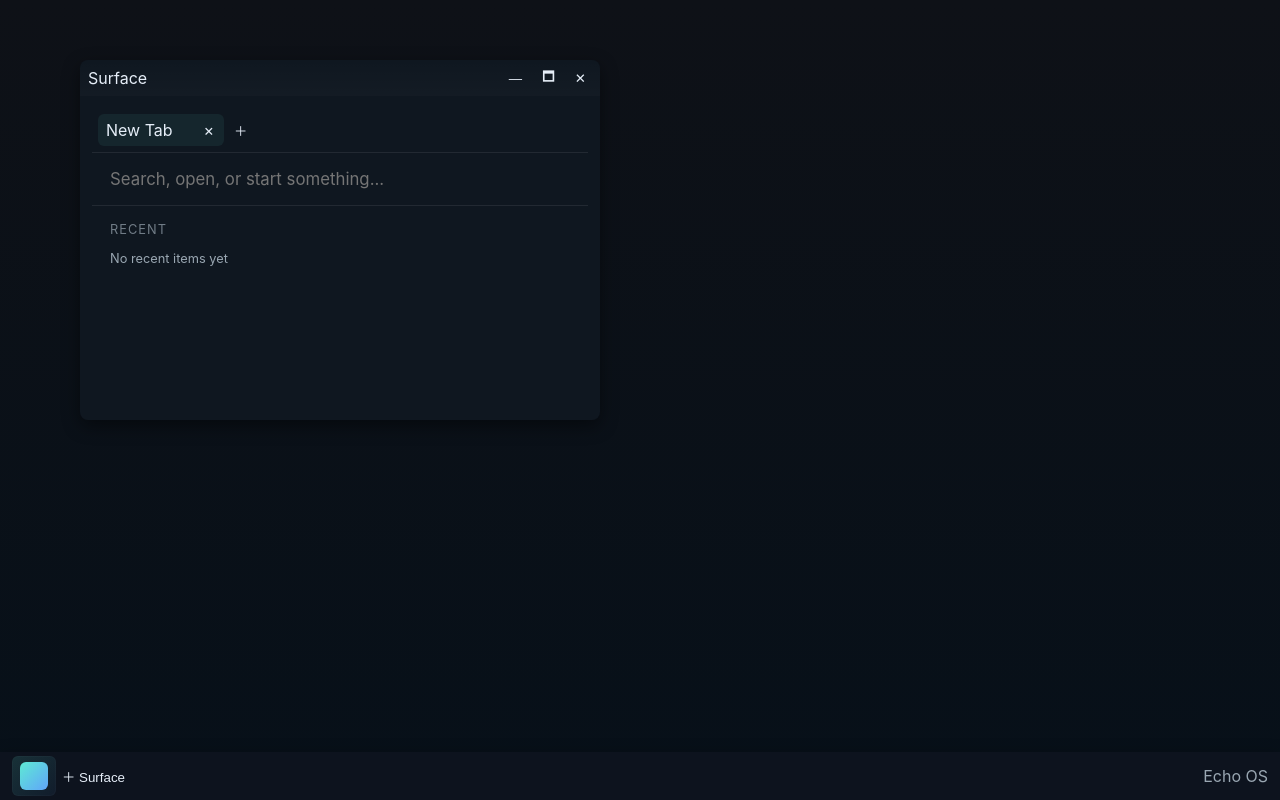
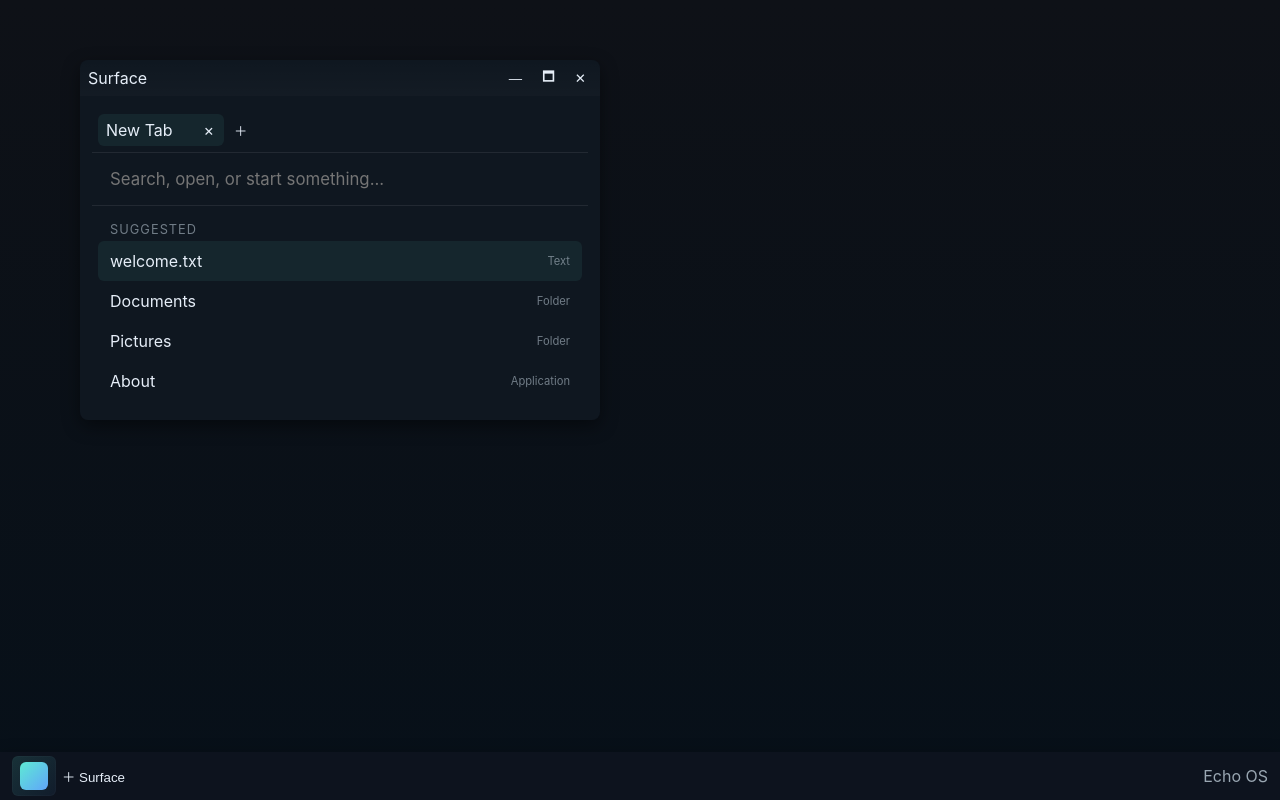
Before and after one commit to Rangdy-Kor/echo-os-web, a React (Vite) app: page / in a window 1280 px wide. Both pictures are taken after a click on the button "＋ Surface". Built offline with nearby package versions, Linux system fonts and the light colour scheme.

Commit message:
Show suggested items when no recent items exist

```diff
--- a/src/system/UniversalSurface.tsx
+++ b/src/system/UniversalSurface.tsx
@@ -22,6 +22,12 @@ function resultTypeLabel(result: SurfaceResult){
   return 'File'
 }
 
+const suggestedItems: { label: string; itemType: VEntry['type'] }[] = [
+  { label: 'welcome.txt', itemType: 'file' },
+  { label: 'Documents', itemType: 'dir' },
+  { label: 'Pictures', itemType: 'dir' },
+]
+
 export default function UniversalSurface({ apps, items, recent = [], active = true, onExecute }: Props){
   const [query, setQuery] = useState('')
   const [selectedIndex, setSelectedIndex] = useState(0)
@@ -37,7 +43,20 @@ export default function UniversalSurface({ apps, items, recent = [], active = tr
       ...items,
     ]
     const normalized = query.trim().toLowerCase()
-    return normalized ? candidates.filter(result=> result.label.toLowerCase().includes(normalized)) : recent
+    if(normalized) return candidates.filter(result=> result.label.toLowerCase().includes(normalized))
+    if(recent.length) return recent
+
+    const suggested: SurfaceResult[] = suggestedItems.flatMap(suggestion=>{
+      const item = items.find(result=>
+        result.type === 'Item' &&
+        result.label === suggestion.label &&
+        result.itemType === suggestion.itemType
+      )
+      return item ? [item] : []
+    })
+    const about = apps.find(app=>app.name === 'About' && app.surfaceVisible !== false)
+    if(about) suggested.push({ type: 'Application', label: about.name, appId: about.id })
+    return suggested
   }, [apps, items, query, recent])
 
   useEffect(()=>{
@@ -74,10 +93,10 @@ export default function UniversalSurface({ apps, items, recent = [], active = tr
           aria-label="Search"
         />
         <div className="universal-surface-results">
-          {!query.trim() && <div className="universal-surface-section-label">Recent</div>}
+          {!query.trim() && <div className="universal-surface-section-label">{recent.length ? 'Recent' : 'Suggested'}</div>}
           {results.length === 0 && (
             <div className="universal-surface-empty">
-              {query.trim() ? 'No results' : 'No recent items yet'}
+              {query.trim() ? 'No results' : 'No suggestions available'}
             </div>
           )}
           {results.map((result, index)=>(
```
